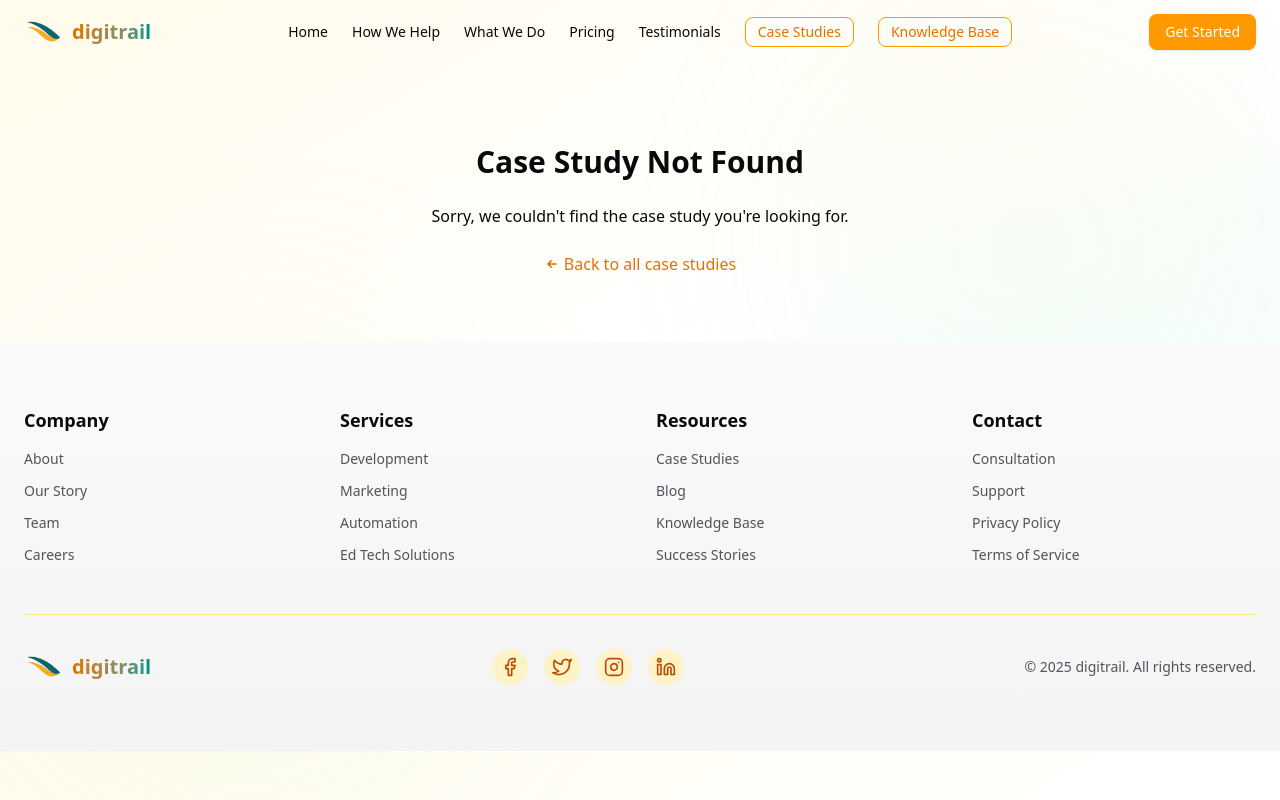
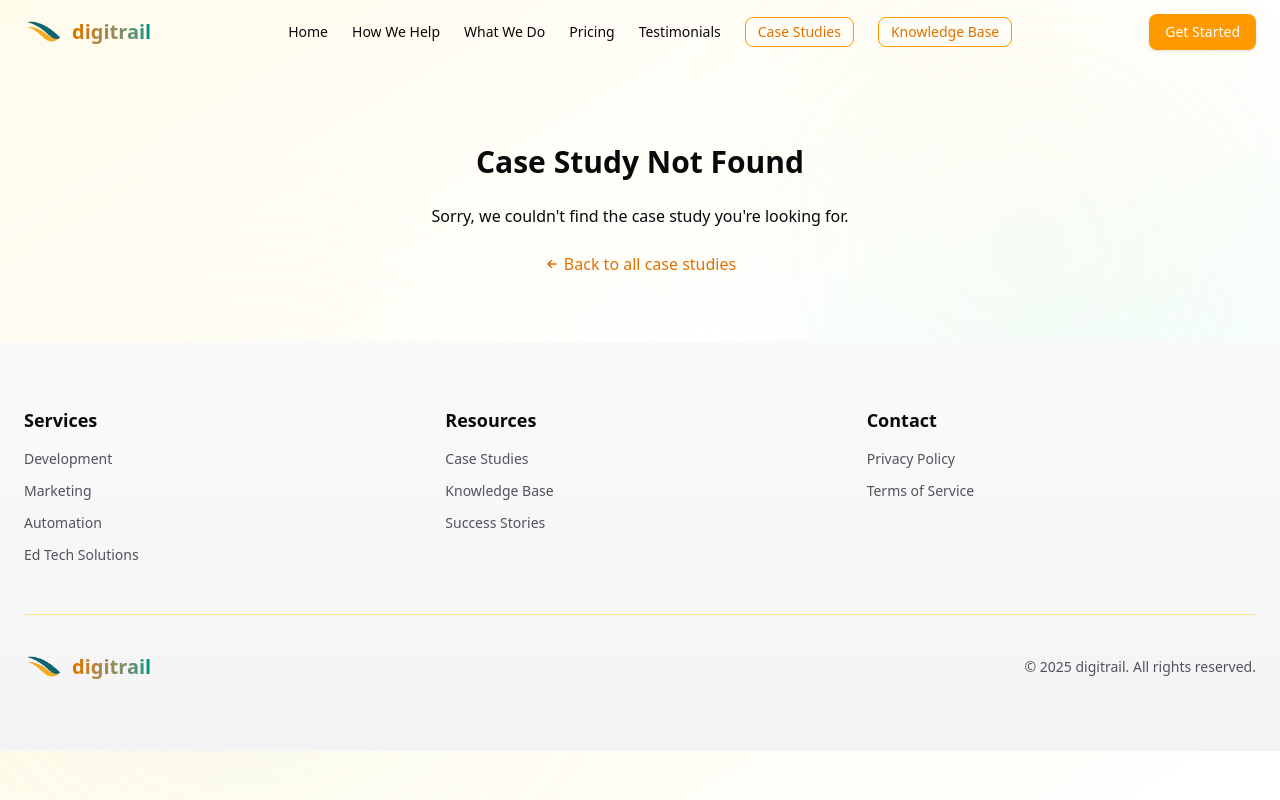
Before and after one commit to luka-zivkovic/brapo-landing, a Next.js app: page /case-studies/1 in a window 1280 px wide. Built offline with nearby package versions, Linux system fonts and the light colour scheme.

Commit message:
small fixes

```diff
--- a/app/case-studies/[id]/page.tsx
+++ b/app/case-studies/[id]/page.tsx
@@ -38,7 +38,7 @@ const caseStudies: CaseStudy[] = [
   {
     id: "lead-generation-automation",
     title: "Lead Generation & Outreach Automation",
-    client: "B2B Software Consultancy",
+    client: "Audacity One",
     industry: "Technology Consulting",
     service: "Automation",
     summary: "Implemented an AI-powered lead generation and outreach system that significantly increased qualified leads and boosted revenue by 67% within six months. This ongoing partnership continues to deliver results today.",
@@ -91,7 +91,7 @@ const caseStudies: CaseStudy[] = [
   {
     id: "car-rental-crm-implementation",
     title: "CRM System for Car Rental Business",
-    client: "EuroRent Cars",
+    client: "BGDiplomat",
     industry: "Automotive",
     service: "Automation",
     summary: "Developed and implemented a custom CRM solution for a car rental company that streamlined operations, provided robust KPI tracking, and optimized their fleet investment decisions.",
--- a/app/case-studies/page.tsx
+++ b/app/case-studies/page.tsx
@@ -22,7 +22,7 @@ const caseStudies: CaseStudy[] = [
   {
     id: "lead-generation-automation",
     title: "Lead Generation & Outreach Automation",
-    client: "B2B Software Consultancy",
+    client: "Audacity One",
     industry: "Technology Consulting",
     service: "Automation",
     summary: "Implemented an automated lead generation and outreach system that significantly increased qualified leads and boosted revenue by 67% within six months.",
@@ -40,7 +40,7 @@ const caseStudies: CaseStudy[] = [
   {
     id: "car-rental-crm-implementation",
     title: "CRM System for Car Rental Business",
-    client: "EuroRent Cars",
+    client: "BGDiplomat",
     industry: "Automotive",
     service: "Automation",
     summary: "Developed and implemented a custom CRM solution for a car rental company that streamlined operations, provided robust KPI tracking, and optimized their fleet investment decisions.",
@@ -58,7 +58,7 @@ const caseStudies: CaseStudy[] = [
   {
     id: "barber-shop-mobile-app",
     title: "Barber Shop Mobile App Development",
-    client: "Classic Cuts",
+    client: "Dos Hermanos Barbers",
     industry: "Personal Services",
     service: "Development",
     summary: "Created a custom mobile app for a premium barber shop that revolutionized their scheduling system, increased client retention by 70%, and boosted average revenue per customer.",
--- a/components/ui/footer.tsx
+++ b/components/ui/footer.tsx
@@ -5,37 +5,25 @@ import { motion } from "framer-motion";
 export default function Footer() {
   const footerLinks = [
     {
-      title: "Company",
-      links: [
-        { name: "About", href: "#" },
-        { name: "Our Story", href: "#" },
-        { name: "Team", href: "#" },
-        { name: "Careers", href: "#" },
-      ],
-    },
-    {
       title: "Services",
       links: [
-        { name: "Development", href: "#pricing" },
-        { name: "Marketing", href: "#pricing" },
-        { name: "Automation", href: "#pricing" },
-        { name: "Ed Tech Solutions", href: "#pricing" },
+        { name: "Development", href: "/#pricing" },
+        { name: "Marketing", href: "/#pricing" },
+        { name: "Automation", href: "/#pricing" },
+        { name: "Ed Tech Solutions", href: "/#pricing" },
       ],
     },
     {
       title: "Resources",
       links: [
         { name: "Case Studies", href: "/case-studies" },
-        { name: "Blog", href: "#" },
         { name: "Knowledge Base", href: "/knowledge-base" },
-        { name: "Success Stories", href: "#testimonials" },
+        { name: "Success Stories", href: "/#testimonials" },
       ],
     },
     {
       title: "Contact",
       links: [
-        { name: "Consultation", href: "#cta" },
-        { name: "Support", href: "#" },
         { name: "Privacy Policy", href: "/privacy-policy" },
         { name: "Terms of Service", href: "/terms-of-service" },
       ],
@@ -45,7 +33,7 @@ export default function Footer() {
   return (
     <footer className="w-full bg-gradient-to-b from-zinc-50 to-zinc-100 dark:from-zinc-900 dark:to-zinc-950">
       <div className="container mx-auto px-4 md:px-6 py-12 md:py-16">
-        <div className="grid grid-cols-2 md:grid-cols-4 gap-8 mb-12">
+        <div className="grid grid-cols-2 md:grid-cols-3 gap-8 mb-12">
           {footerLinks.map((section, index) => (
             <motion.div
               key={section.title}
@@ -83,77 +71,6 @@ export default function Footer() {
             <span className="text-xl font-bold bg-gradient-to-r from-amber-600 to-teal-600 dark:from-amber-400 dark:to-teal-400 text-transparent bg-clip-text">digitrail</span>
           </div>
 
-          <div className="flex gap-4 mb-4 md:mb-0">
-            <a href="#" className="p-2 rounded-full bg-amber-100 dark:bg-amber-900/30 hover:bg-amber-200 dark:hover:bg-amber-800/50 transition-colors">
-              <svg
-                xmlns="http://www.w3.org/2000/svg"
-                width="20"
-                height="20"
-                viewBox="0 0 24 24"
-                fill="none"
-                stroke="currentColor"
-                strokeWidth="2"
-                strokeLinecap="round"
-                strokeLinejoin="round"
-                className="text-amber-700 dark:text-amber-400"
-              >
-                <path d="M18 2h-3a5 5 0 0 0-5 5v3H7v4h3v8h4v-8h3l1-4h-4V7a1 1 0 0 1 1-1h3z" />
-              </svg>
-            </a>
-            <a href="#" className="p-2 rounded-full bg-amber-100 dark:bg-amber-900/30 hover:bg-amber-200 dark:hover:bg-amber-800/50 transition-colors">
-              <svg
-                xmlns="http://www.w3.org/2000/svg"
-                width="20"
-                height="20"
-                viewBox="0 0 24 24"
-                fill="none"
-                stroke="currentColor"
-                strokeWidth="2"
-                strokeLinecap="round"
-                strokeLinejoin="round"
-                className="text-amber-700 dark:text-amber-400"
-              >
-                <path d="M23 3a10.9 10.9 0 0 1-3.14 1.53 4.48 4.48 0 0 0-7.86 3v1A10.66 10.66 0 0 1 3 4s-4 9 5 13a11.64 11.64 0 0 1-7 2c9 5 20 0 20-11.5a4.5 4.5 0 0 0-.08-.83A7.72 7.72 0 0 0 23 3z" />
-              </svg>
-            </a>
-            <a href="#" className="p-2 rounded-full bg-amber-100 dark:bg-amber-900/30 hover:bg-amber-200 dark:hover:bg-amber-800/50 transition-colors">
-              <svg
-                xmlns="http://www.w3.org/2000/svg"
-                width="20"
-                height="20"
-                viewBox="0 0 24 24"
-                fill="none"
-                stroke="currentColor"
-                strokeWidth="2"
-                strokeLinecap="round"
-                strokeLinejoin="round"
-                className="text-amber-700 dark:text-amber-400"
-              >
-                <rect x="2" y="2" width="20" height="20" rx="5" ry="5" />
-                <path d="M16 11.37A4 4 0 1 1 12.63 8 4 4 0 0 1 16 11.37z" />
-                <line x1="17.5" y1="6.5" x2="17.51" y2="6.5" />
-              </svg>
-            </a>
-            <a href="#" className="p-2 rounded-full bg-amber-100 dark:bg-amber-900/30 hover:bg-amber-200 dark:hover:bg-amber-800/50 transition-colors">
-              <svg
-                xmlns="http://www.w3.org/2000/svg"
-                width="20"
-                height="20"
-                viewBox="0 0 24 24"
-                fill="none"
-                stroke="currentColor"
-                strokeWidth="2"
-                strokeLinecap="round"
-                strokeLinejoin="round"
-                className="text-amber-700 dark:text-amber-400"
-              >
-                <path d="M16 8a6 6 0 0 1 6 6v7h-4v-7a2 2 0 0 0-2-2 2 2 0 0 0-2 2v7h-4v-7a6 6 0 0 1 6-6z" />
-                <rect x="2" y="9" width="4" height="12" />
-                <circle cx="4" cy="4" r="2" />
-              </svg>
-            </a>
-          </div>
-
           <div className="text-sm text-zinc-600 dark:text-zinc-400">
             © {new Date().getFullYear()} digitrail. All rights reserved.
           </div>
```
